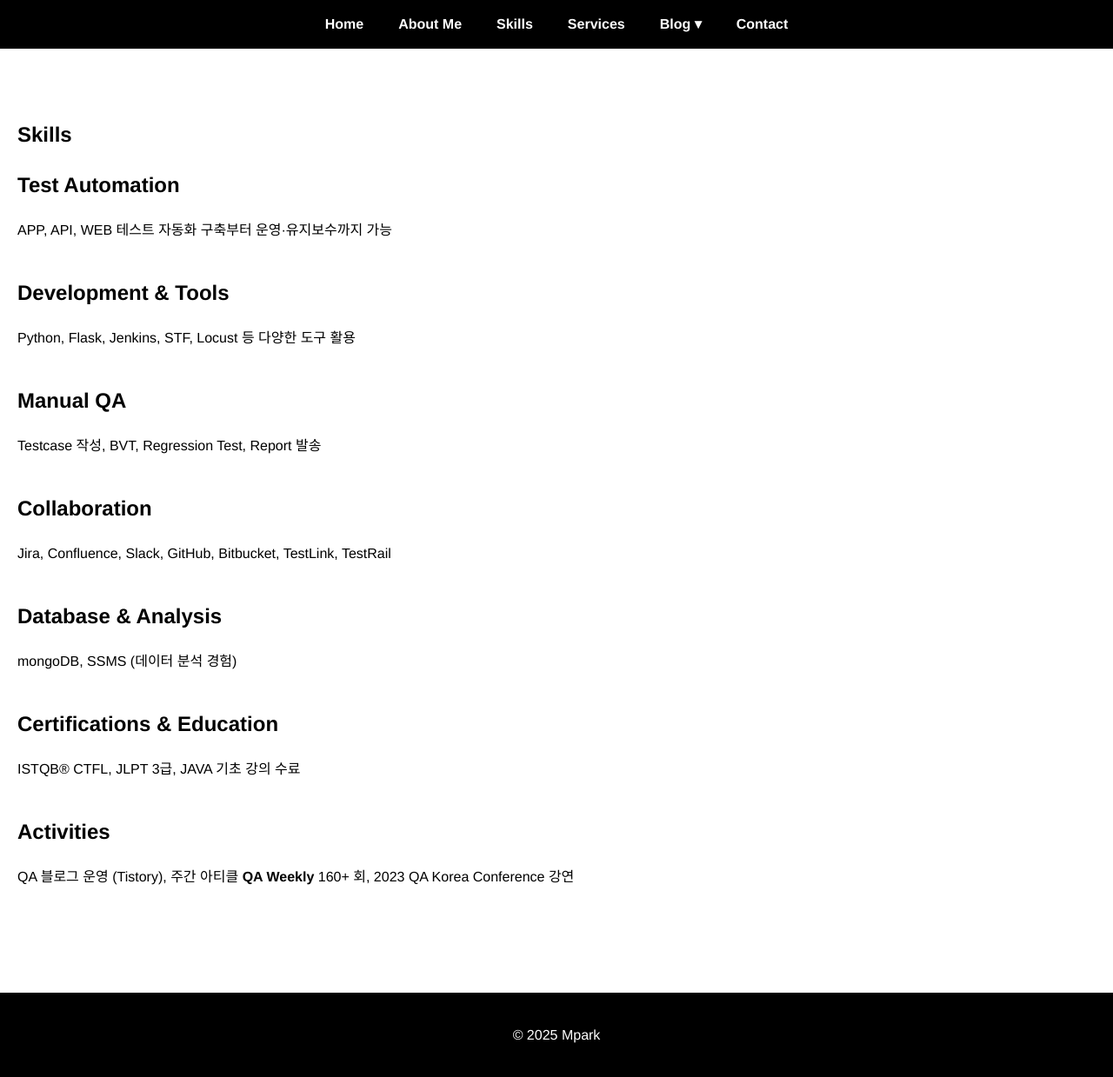
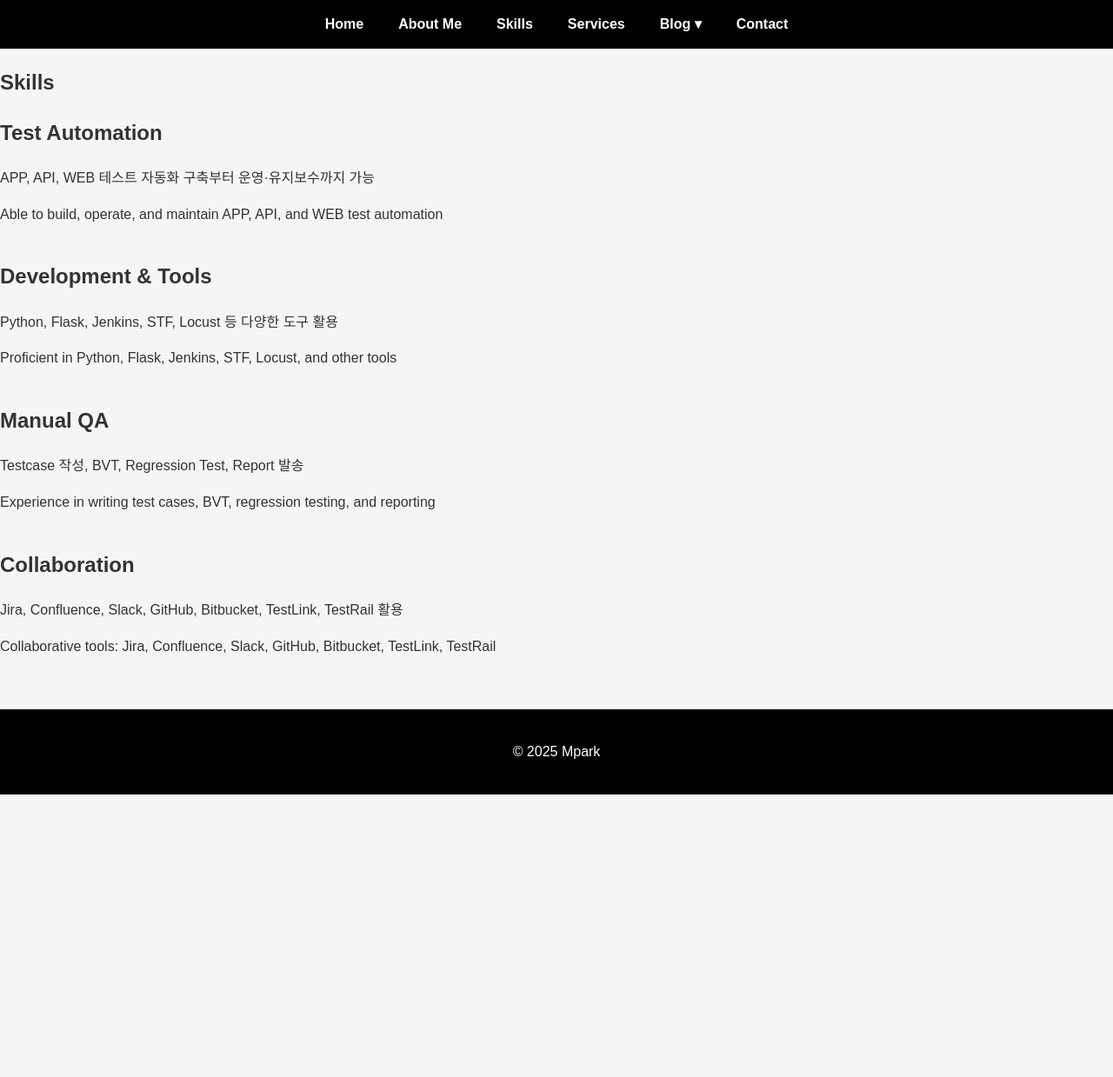
Before and after one commit to goddessbest83/mpark, a Jekyll site: the page built from skills.md, in a window 1280 px wide and 1239 px high. Shown: the whole window at 87% size. Built offline with Jekyll 4.4.1, drawn with Linux system fonts in a browser that asks for light colours.

```diff
--- a/_includes/nav.html
+++ b/_includes/nav.html
@@ -1,6 +1,6 @@
 <nav>
   <ul>
-    <li><a href="index.html">Home</a></li>
+    <li><a href="/" class="active">Home</a></li>
     <li><a href="about.html">About Me</a></li>
     <li><a href="skills.html">Skills</a></li>
     <li><a href="services.html">Services</a></li>
--- a/assets/css/style.css
+++ b/assets/css/style.css
@@ -1,33 +1,15 @@
-/* 기본 레이아웃 */
+/* ===== 기본 리셋 및 공통 스타일 ===== */
 body {
-  background-color: #fff;
-  color: #000;
-  font-family: "Helvetica Neue", Arial, sans-serif;
-  line-height: 1.6;
-  max-width: 100%;
   margin: 0;
   padding: 0;
+  font-family: Arial, sans-serif;
+  background-color: #f5f5f5;
+  color: #333;
+  max-width: 100%;
   overflow-x: hidden;
+  line-height: 1.6;
 }
 
-/* 메인 콘텐츠 영역 padding */
-main {
-  padding: 60px 20px;
-}
-
-/* 섹션마다 간격 + 스크롤 fade-in */
-section, .home-content, .skill-item, .about-section, .skills-section, .home-profile {
-  margin-bottom: 60px;
-  opacity: 0;
-  transform: translateY(20px);
-  transition: all 0.6s ease-out;
-}
-section.visible, .home-content.visible, .skill-item.visible, .about-section.visible, .skills-section.visible, .home-profile.visible {
-  opacity: 1;
-  transform: translateY(0);
-}
-
-/* 링크 스타일 */
 a {
   color: inherit;
   text-decoration: none;
@@ -37,12 +19,11 @@ a:hover {
   color: #555;
 }
 
-/* 제목 스타일 */
 h1, h2, h3 {
   margin-bottom: 20px;
 }
 
-/* 네비게이션 */
+/* ===== 네비게이션 ===== */
 nav {
   background: #000;
   padding: 10px 20px;
@@ -83,7 +64,7 @@ nav a {
   display: block;
 }
 
-/* 푸터 */
+/* ===== 푸터 ===== */
 footer {
   background: #000;
   color: #fff;
@@ -91,7 +72,7 @@ footer {
   padding: 20px;
 }
 
-/* 홈 배너 */
+/* ===== 메인 배너 / 홈 ===== */
 .hero {
   display: flex;
   flex-direction: column;
@@ -102,12 +83,8 @@ footer {
   background: #f7f7f7;
   animation: fadeIn 1.5s ease-out;
 }
-@keyframes fadeIn {
-  0% { opacity: 0; transform: translateY(-20px); }
-  100% { opacity: 1; transform: translateY(0); }
-}
 
-/* 홈 프로필 이미지 */
+/* ===== 홈 프로필 ===== */
 .home-profile {
   text-align: center;
   margin-top: 40px;
@@ -120,15 +97,44 @@ footer {
   display: block;
   margin: 0 auto 20px;
   border: 3px solid #ddd;
-  box-shadow: 0 4px 12px rgba(0,0,0,0.2);
-  transition: transform 0.3s ease, box-shadow 0.3s ease;
-}
-.linkedin-profile:hover {
-  transform: scale(1.05);
-  box-shadow: 0 8px 20px rgba(0,0,0,0.3);
 }
 
-/* Skills / About 항목 fade-in */
-.skill-item {
+/* ===== 홈 콘텐츠 ===== */
+.home-content {
+  max-width: 800px;
+  margin: 0 auto;
+  padding: 20px;
+  text-align: center;
+}
+.home-content h1 {
+  font-size: 2.2em;
+  margin-bottom: 20px;
+}
+.home-content p {
+  font-size: 1.1em;
+  line-height: 1.6;
+  margin-bottom: 15px;
+}
+
+/* ===== 섹션 공통 (fade-in 적용) ===== */
+section {
+  margin-bottom: 60px;
+  opacity: 0;
+  transform: translateY(20px);
+  transition: all 0.6s ease-out;
+}
+section.visible {
+  opacity: 1;
+  transform: translateY(0);
+}
+
+/* ===== 스킬 / 서비스 / 컨택 아이템 ===== */
+.skill-item, .service-item, .contact-item {
   margin-bottom: 40px;
 }
+
+/* ===== 홈 fade-in keyframes ===== */
+@keyframes fadeIn {
+  0% { opacity: 0; transform: translateY(-20px); }
+  100% { opacity: 1; transform: translateY(0); }
+}
--- a/assets/js/script.js
+++ b/assets/js/script.js
@@ -9,11 +9,11 @@ document.addEventListener("DOMContentLoaded", function() {
     });
   }, observerOptions);
 
-  // 프로필 이미지
+  // 홈 프로필 이미지
   const homeProfile = document.querySelector('.home-profile');
   if (homeProfile) observer.observe(homeProfile);
 
   // 모든 섹션 및 fade-in 요소
-  const fadeElements = document.querySelectorAll('section, .home-content, .skill-item, .about-section, .skills-section');
+  const fadeElements = document.querySelectorAll('section, .home-content, .skill-item');
   fadeElements.forEach(el => observer.observe(el));
 });
--- a/skills.md
+++ b/skills.md
@@ -3,41 +3,30 @@ layout: default
 title: Skills
 ---
 
-<section class="skills-section">
+<section class="skills">
   <h1>Skills</h1>
 
   <div class="skill-item">
     <h2>Test Automation</h2>
     <p>APP, API, WEB 테스트 자동화 구축부터 운영·유지보수까지 가능</p>
+    <p>Able to build, operate, and maintain APP, API, and WEB test automation</p>
   </div>
 
   <div class="skill-item">
     <h2>Development & Tools</h2>
     <p>Python, Flask, Jenkins, STF, Locust 등 다양한 도구 활용</p>
+    <p>Proficient in Python, Flask, Jenkins, STF, Locust, and other tools</p>
   </div>
 
   <div class="skill-item">
     <h2>Manual QA</h2>
     <p>Testcase 작성, BVT, Regression Test, Report 발송</p>
+    <p>Experience in writing test cases, BVT, regression testing, and reporting</p>
   </div>
 
   <div class="skill-item">
     <h2>Collaboration</h2>
-    <p>Jira, Confluence, Slack, GitHub, Bitbucket, TestLink, TestRail</p>
-  </div>
-
-  <div class="skill-item">
-    <h2>Database & Analysis</h2>
-    <p>mongoDB, SSMS (데이터 분석 경험)</p>
-  </div>
-
-  <div class="skill-item">
-    <h2>Certifications & Education</h2>
-    <p>ISTQB® CTFL, JLPT 3급, JAVA 기초 강의 수료</p>
-  </div>
-
-  <div class="skill-item">
-    <h2>Activities</h2>
-    <p>QA 블로그 운영 (<a href="https://goddessbest-qa.tistory.com/" target="_blank">Tistory</a>), 주간 아티클 <strong>QA Weekly</strong> 160+ 회, 2023 QA Korea Conference 강연</p>
+    <p>Jira, Confluence, Slack, GitHub, Bitbucket, TestLink, TestRail 활용</p>
+    <p>Collaborative tools: Jira, Confluence, Slack, GitHub, Bitbucket, TestLink, TestRail</p>
   </div>
 </section>
```
Also changed, not shown: about.md (+11 -18 lines), contact.md (+10 -5 lines), index.html (deleted, +0 -61 lines), services.md (+19 -6 lines).
